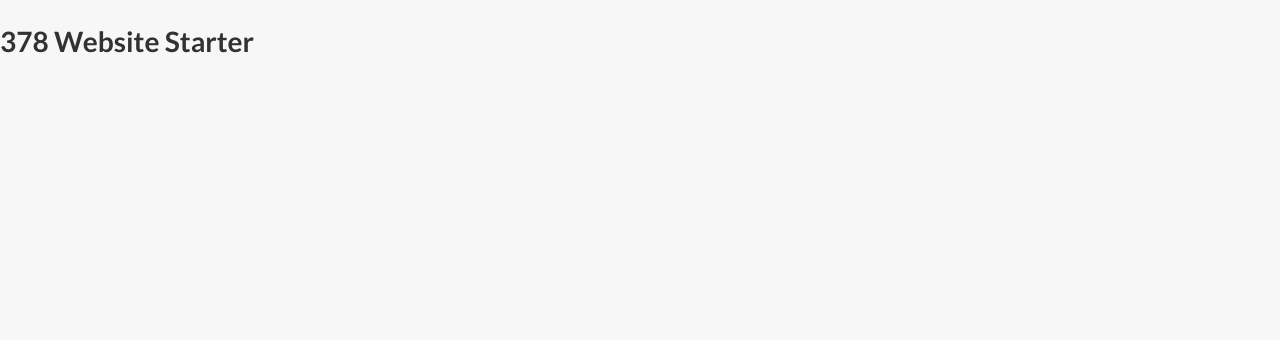
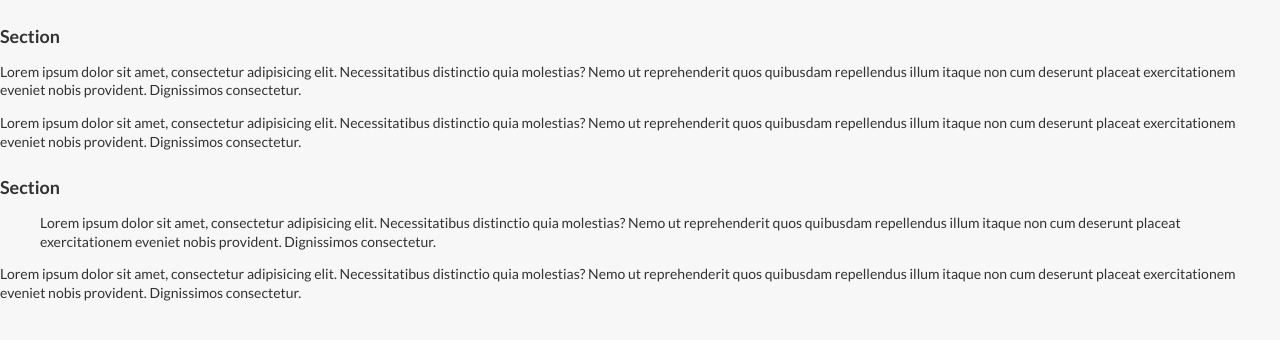
Before and after one commit to kutsch5000/day-and-night, a plain HTML site: page index.html in a window 1280 px wide. Drawn offline with nearby package versions, Linux system fonts and the light colour scheme.

Commit message:
version 1

```diff
--- a/index.html
+++ b/index.html
@@ -16,7 +16,17 @@
 
 <body>
 
-  <h1>378 Website Starter</h1>
+<h3>Section</h3>
+
+<p>Lorem ipsum dolor sit amet, consectetur adipisicing elit. Necessitatibus distinctio quia molestias? Nemo ut reprehenderit quos quibusdam repellendus illum itaque non cum deserunt placeat exercitationem eveniet nobis provident. Dignissimos consectetur.</p>
+
+<p>Lorem ipsum dolor sit amet, consectetur adipisicing elit. Necessitatibus distinctio quia molestias? Nemo ut reprehenderit quos quibusdam repellendus illum itaque non cum deserunt placeat exercitationem eveniet nobis provident. Dignissimos consectetur.</p>
+
+<h3>Section</h3>
+
+<blockquote>Lorem ipsum dolor sit amet, consectetur adipisicing elit. Necessitatibus distinctio quia molestias? Nemo ut reprehenderit quos quibusdam repellendus illum itaque non cum deserunt placeat exercitationem eveniet nobis provident. Dignissimos consectetur.</blockquote>
+
+<p>Lorem ipsum dolor sit amet, consectetur adipisicing elit. Necessitatibus distinctio quia molestias? Nemo ut reprehenderit quos quibusdam repellendus illum itaque non cum deserunt placeat exercitationem eveniet nobis provident. Dignissimos consectetur.</p>
 
 
 
--- a/js/scripts.js
+++ b/js/scripts.js
@@ -0,0 +1,4 @@
+var date= new Date();
+var current_hour= date.getHours();
+
+console.log(current_hour);
```
